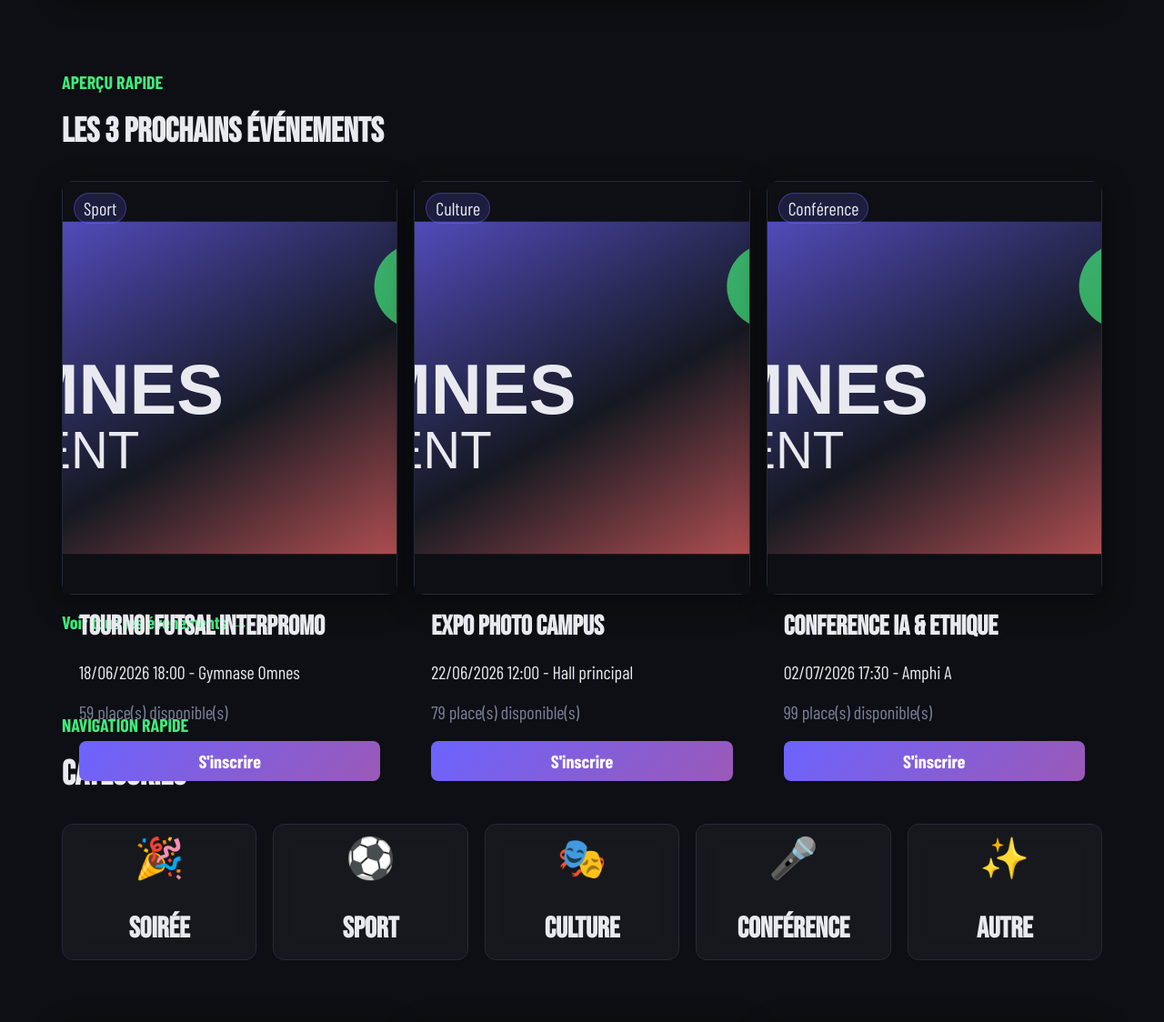
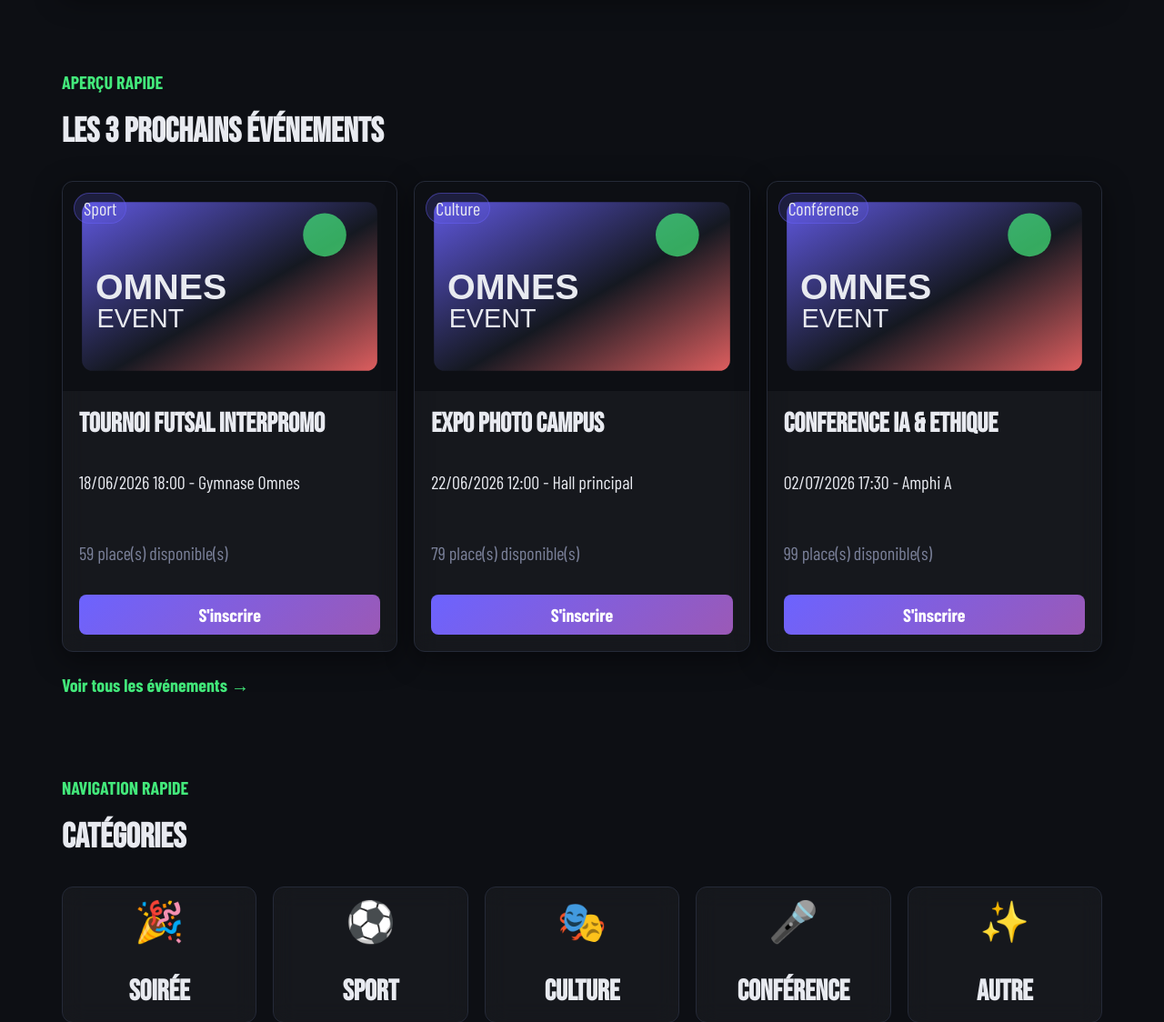
Before and after one commit to eugeniepradines/OmnesEvent-G1E, a PHP site: page / in a window 1280 px wide. Shown: the part 1534-2658 px from the top of the page at 91% size. Run offline with PHP 8.4, Linux system fonts and the light colour scheme; data comes from the database, SQL or seed files in the repository.

Commit message:
mes modifs

```diff
--- a/assets/css/style.css
+++ b/assets/css/style.css
@@ -176,10 +176,28 @@ input.invalid { border-color: var(--accent-2); }
     border-radius: var(--radius);
     box-shadow: var(--shadow);
 }
+.event-card {
+    display: grid;
+    grid-template-rows: auto 1fr;
+    min-width: 0;
+    overflow: hidden;
+}
 .poster { position: relative; height: 230px; overflow: hidden; border-radius: var(--radius) var(--radius) 0 0; }
 .poster img { width: 100%; height: 100%; object-fit: cover; transition: all .25s ease; }
 .event-card:hover .poster img { transform: scale(1.04); }
 .card-body, .panel, .auth-card { padding: 18px; }
+.card-body {
+    display: flex;
+    min-width: 0;
+    flex-direction: column;
+    gap: 14px;
+}
+.card-body h3 {
+    overflow-wrap: anywhere;
+}
+.card-body .btn {
+    margin-top: auto;
+}
 .badge {
     display: inline-flex;
     min-height: 28px;
@@ -220,8 +238,10 @@ input.invalid { border-color: var(--accent-2); }
     padding: 24px;
 }
 .text-link {
-    display: inline-flex;
-    margin-top: 18px;
+    display: flex;
+    width: fit-content;
+    margin-top: 24px;
+    clear: both;
     color: var(--accent-3);
     font-weight: 700;
 }
```
